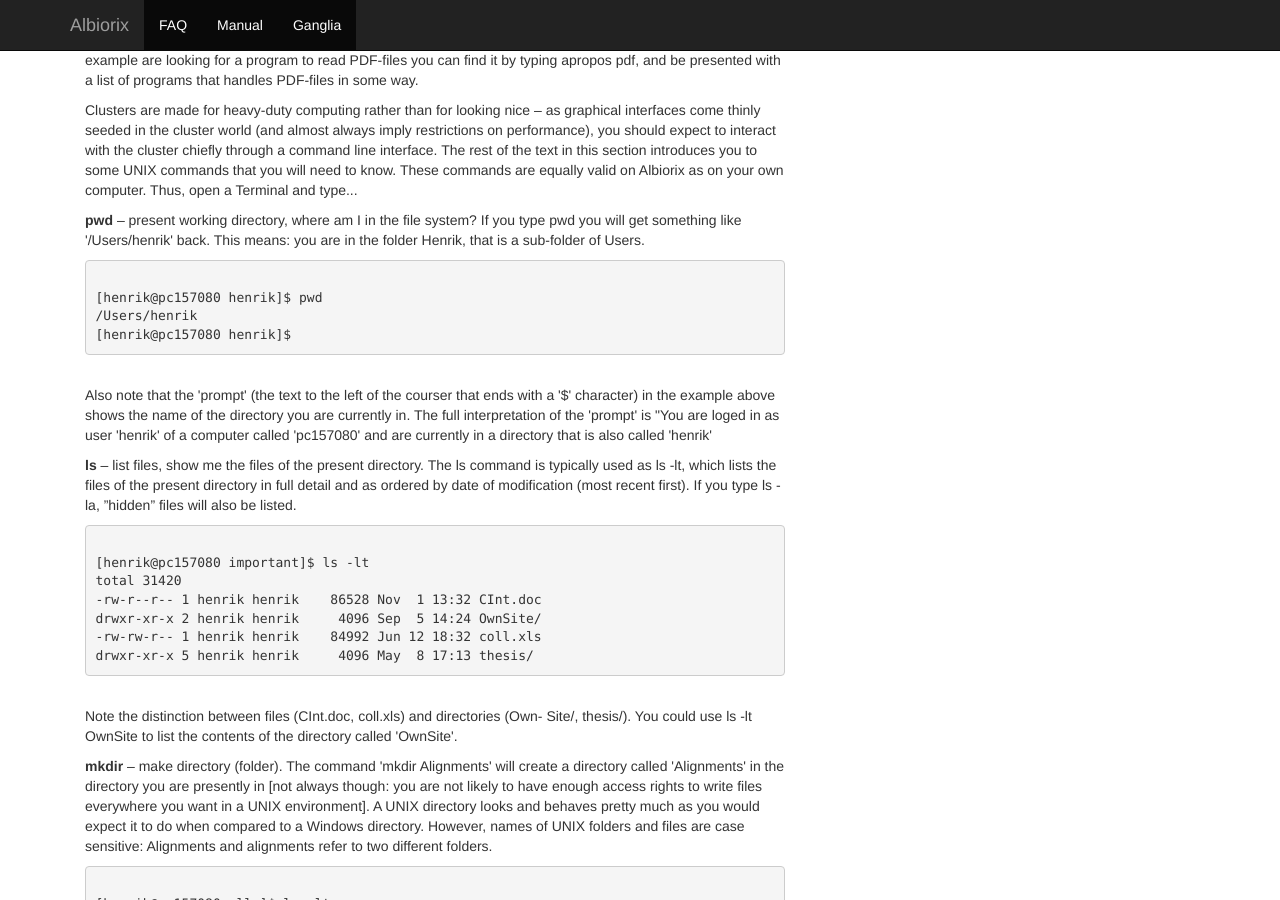
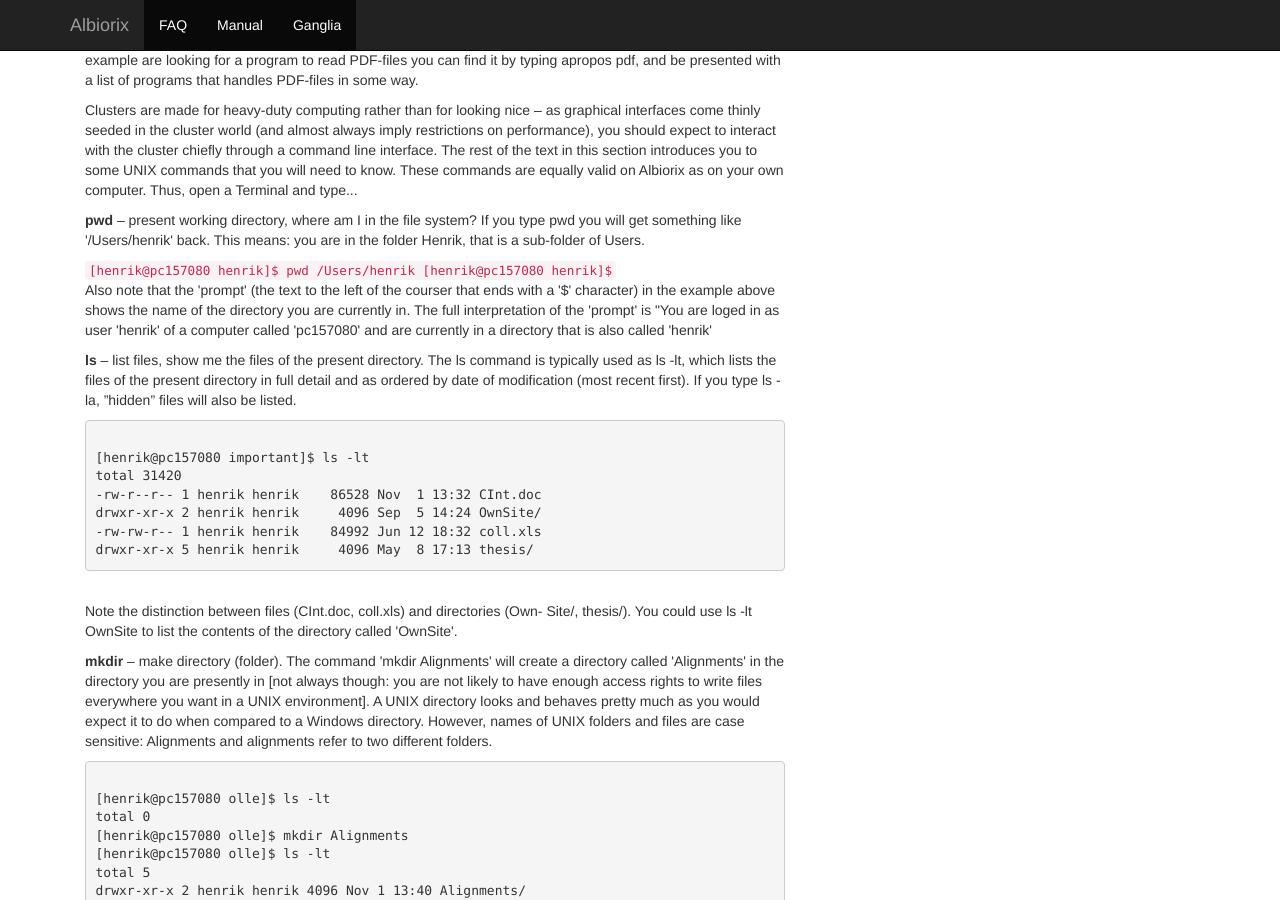
Before and after one commit to The-Bioinformatics-Group/Albiorix, a Jekyll site: the page built from site/manual.html, in a window 1280 px wide and 900 px high, scrolled down 1025 px. Built offline with Jekyll 4.4.1, drawn with Linux system fonts in a browser that asks for light colours; nearby versions of some CDN libraries.

Commit message:
Testing only the code-tag

```diff
--- a/site/manual.html
+++ b/site/manual.html
@@ -37,11 +37,11 @@ title:  'Welcome'
 
 <p>Clusters are made for heavy-duty computing rather than for looking nice – as graphical interfaces come thinly seeded in the cluster world (and almost always imply restrictions on performance), you should expect to interact with the cluster chiefly through a command line interface. The rest of the text in this section introduces you to some UNIX commands that you will need to know. These commands are equally valid on Albiorix as on your own computer. Thus, open a Terminal and type...</p><p><strong>pwd</strong> – present working directory, where am I in the file system? If you type pwd you will get something like '/Users/henrik' back. This means: you are in the folder Henrik, that is a sub-folder of Users.&#160;</p>
 
-<pre><code>
+<code>
 [henrik@pc157080 henrik]$ pwd
 /Users/henrik
 [henrik@pc157080 henrik]$
-</code></pre><br />
+</code><br />
 
 <p>Also note that the 'prompt' (the text to the left of the courser that ends with a '$' character) in the example above shows the name of the directory you are currently in. The full interpretation of the 'prompt' is "You are loged in as user 'henrik' of a computer called 'pc157080' and are currently in a directory that is also called 'henrik' </p>
 
```
